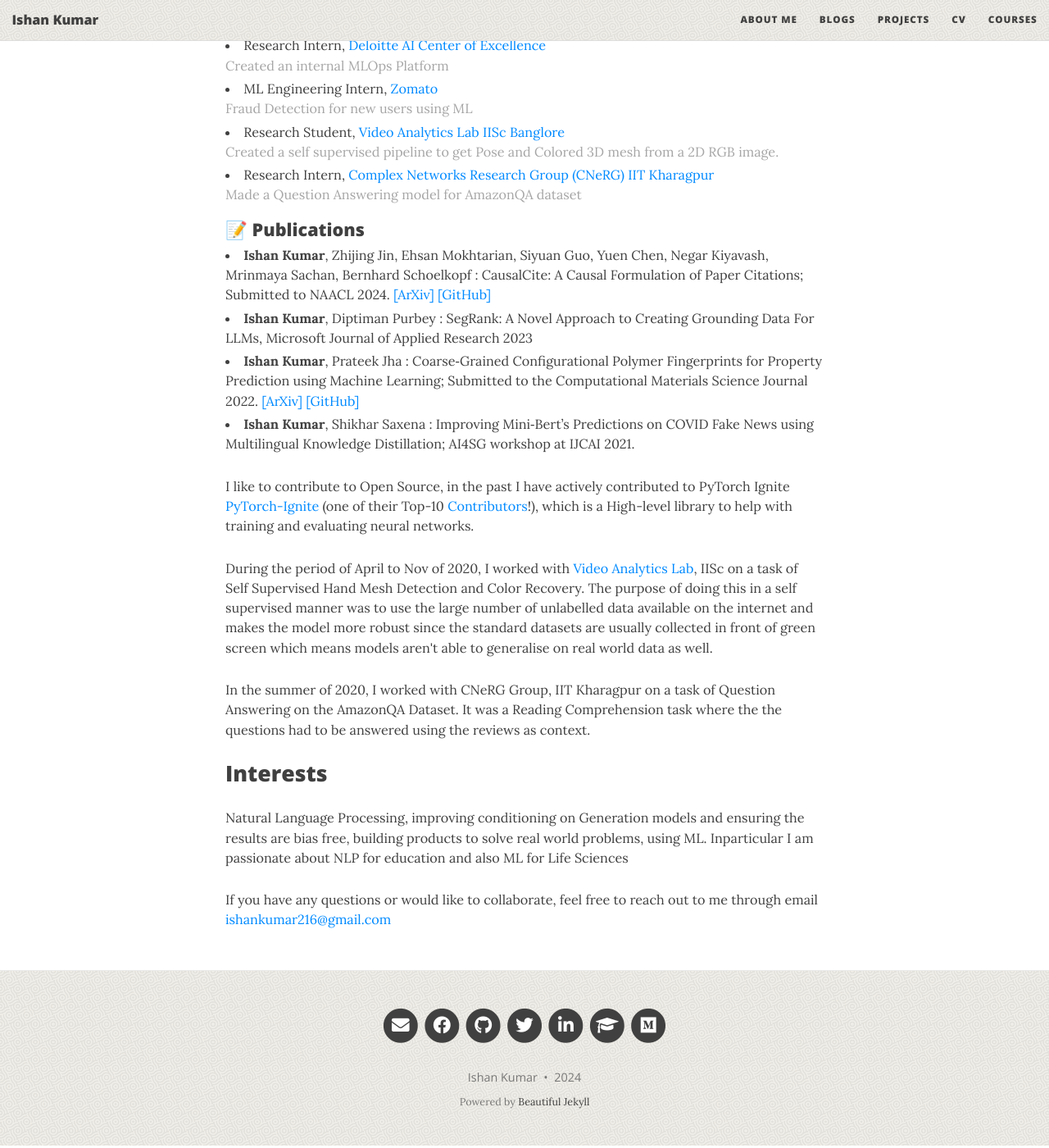
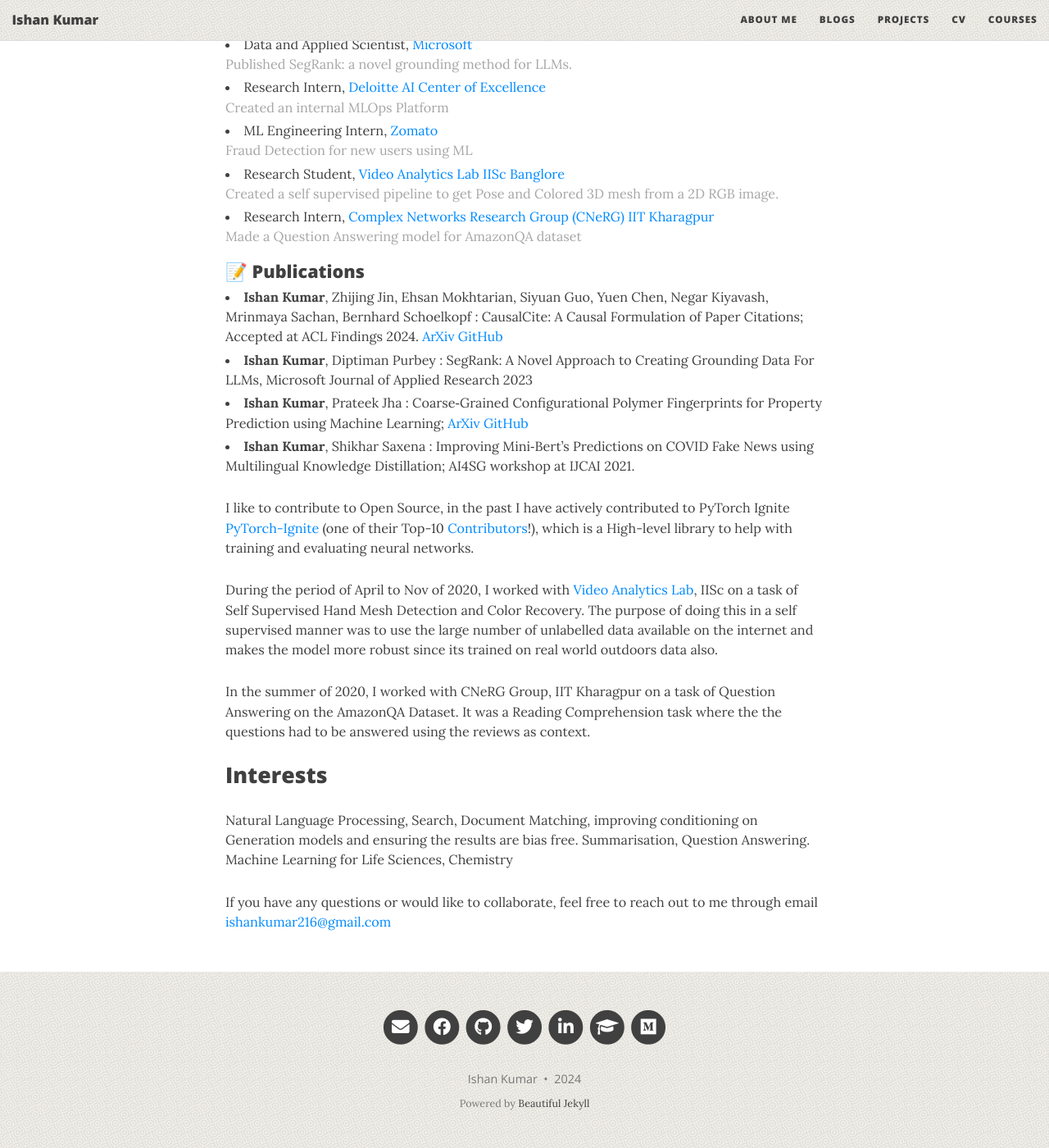
Before and after one commit to ishankumaragrawal/ishankumaragrawal.github.io, a Jekyll site: the page built from index.html, in a window 1280 px wide and 1400 px high, scrolled down 852 px. Shown: the whole window at 82% size. Built offline with Jekyll 4.4.1, drawn with Linux system fonts in a browser that asks for light colours; nearby versions of some CDN libraries; the list of posts is cut into pages by our own code; some of the changed text lies outside the part shown.

Commit message:
updated index

```diff
--- a/index.html
+++ b/index.html
@@ -1,7 +1,7 @@
 ---
 layout: home
 title: Ishan Kumar
-subtitle: Data and Applied Scientist at Microsoft <br> Graduate, IIT Roorkee 2022
+subtitle: Incoming MS CS grad at Columbia University <br> Previously Data and Applied Scientist at Microsoft <br> Graduate, IIT Roorkee 2022
 ---
 <link rel="shortcut icon"
 	type="image/png"
@@ -10,15 +10,15 @@
 
 
 <p>
-Hi, I'm Ishan Kumar, a Data and Applied Scientist at Microsoft India. I work in the Search Technology Center, India as part of the Segments Team of Bing.
+Hi I'm Ishan Kumar, an incoming MS CS student at Columbia University. Previously I was a Data and Applied Scientist at Microsoft India. I work in the Search Technology Center, India as part of the Segments Team of Bing.
 </p>
 <p>
-I also work as a Remote Research Assistant in the <a href="https://www.mrinmaya.io/">Natural Language Processing Lab</a> at ETH, working on Causality and NLP under the supervision of <a href= "https://zhijing-jin.com">Zhijing Jin</a>, Prof. <a href= "http://www.mrinmaya.io/">Mrinmaya Sachan</a>, and Prof. <a href="https://is.mpg.de/~bs">Bernhard Schölkopf</a>.
+I also work as a Remote Research Assistant in the Natural Language Processing Lab at ETH, working on Causality and NLP under the supervision of <a href= "https://zhijing-jin.com">Zhijing Jin</a>, Prof. <a href= "http://www.mrinmaya.io/">Mrinmaya Sachan</a>, and Prof. <a href="https://is.mpg.de/~bs">Bernhard Schölkopf</a>.
 <br>
 I obtained my Bachelor's Degree at the Indian Institute of Technology, Roorkee during which I was also a Research Student in the Molecular Simulations and Drug Delivery Research Group in IIT Roorkee with Prof.<a href= "https://sites.google.com/iitr.ac.in/msdd/home?authuser=0"> Prateek Jha</a>. Previously, I have also interned with Video Analytics Lab, IISc with Prof. <a href="https://val.cds.iisc.ac.in/index.html">Venkatesh Babu</a>.
 </p>
 <p>
-I <a href="https://venturebeat.com/ai/why-do-87-of-data-science-projects-never-make-it-into-production/">read </a> that almost 90% of ML models never end up getting deployed, and I decided I want to change that.
+I read that over 90% of ML models never end up getting deployed, and I decided I want to change that.
 I am passionate about <b>Applied Machine Learning</b>. My research interests include NLP, Large language models, information extraction and ML in Education.
 </p>
 <!--
@@ -76,13 +76,12 @@
 <h3> 📝 Publications </h3>
 
 <li> <b>Ishan Kumar</b>, Zhijing Jin, Ehsan Mokhtarian, Siyuan Guo, Yuen Chen, Negar Kiyavash, Mrinmaya Sachan, Bernhard Schoelkopf : CausalCite: A
-Causal Formulation of Paper Citations; Submitted to NAACL 2024. <a href="https://arxiv.org/abs/2311.02790"> [ArXiv] </a> <a href="https://github.com/causalNLP/causal-cite"> [GitHub] </a>
+Causal Formulation of Paper Citations; Accepted at ACL Findings 2024. <a href="https://arxiv.org/abs/2311.02790"> ArXiv </a> <a href="https://github.com/causalNLP/causal-cite"> GitHub </a>
 
 <li> <b>Ishan Kumar</b>, Diptiman Purbey : SegRank: A Novel Approach to Creating Grounding Data For LLMs, Microsoft Journal of Applied
 	Research 2023
 
-<li> <b>Ishan Kumar</b>, Prateek Jha : Coarse‑Grained Configurational Polymer Fingerprints for Property Prediction using Machine Learning; Submitted to
-the Computational Materials Science Journal 2022. <a href="https://arxiv.org/abs/2311.14744"> [ArXiv] </a> <a href= "https://github.com/Ishan-Kumar2/configurational-polymer-fingerprint"> [GitHub] </a>
+<li> <b>Ishan Kumar</b>, Prateek Jha : Coarse‑Grained Configurational Polymer Fingerprints for Property Prediction using Machine Learning; <a href="https://arxiv.org/abs/2311.14744"> ArXiv </a> <a href= "https://github.com/Ishan-Kumar2/configurational-polymer-fingerprint"> GitHub </a>
 
 <li> <b>Ishan Kumar</b>, Shikhar Saxena : Improving Mini‑Bert’s Predictions on COVID Fake News using Multilingual Knowledge Distillation; AI4SG workshop
 at IJCAI 2021.
@@ -93,7 +92,7 @@
 
 
 <p>
-During the period of April to Nov of 2020, I worked with <a href="https://val.cds.iisc.ac.in/">Video Analytics Lab</a>, IISc on a task of Self Supervised Hand Mesh Detection and Color Recovery. The purpose of doing this in a self supervised manner was to use the large number of unlabelled data available on the internet and makes the model more robust since the standard datasets are usually collected in front of green screen which means models aren't able to generalise on real world data as well.
+During the period of April to Nov of 2020, I worked with <a href="https://val.cds.iisc.ac.in/">Video Analytics Lab</a>, IISc on a task of Self Supervised Hand Mesh Detection and Color Recovery. The purpose of doing this in a self supervised manner was to use the large number of unlabelled data available on the internet and makes the model more robust since its trained on real world outdoors data also.
 </p>
 
 <p>
@@ -104,8 +103,9 @@
 
 <h1> Interests </h1>
 <p>
-Natural Language Processing, improving conditioning on Generation models and ensuring the results are bias free, building products to solve real world problems, using ML.
-Inparticular I am passionate about NLP for education and also ML for Life Sciences
+Natural Language Processing, Search, Document Matching, improving conditioning on Generation models and ensuring the results are bias free.
+Summarisation, Question Answering.
+Machine Learning for Life Sciences, Chemistry
 <!-- I am exploring work at the interesection of Machine Learning with
  Chemistry and Language, doing so to solve real world problems -->
 </p>
```
